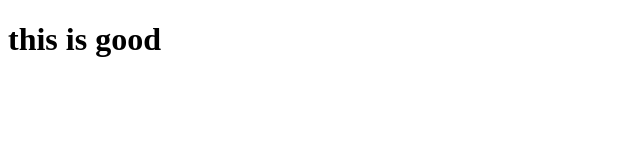
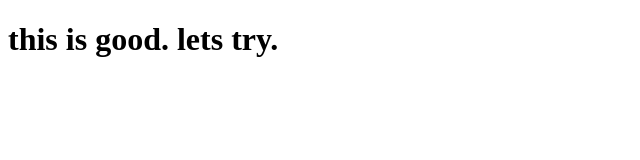
Before and after one commit to VarunMathur3107/FIT3179-Thu12pmTry, a plain HTML site: page index.html in a window 1280 px wide. Shown: the whole page, without its empty margins (0-640 px from the left). Drawn offline with Linux system fonts and the light colour scheme.

Commit message:
updated.

```diff
--- a/index.html
+++ b/index.html
@@ -3,7 +3,7 @@
     <title>Hello</title>
 </head>
 <body>
-    <h1>this is good</h1>
+    <h1>this is good. lets try.</h1>
 
 </body>
 </html>
```
